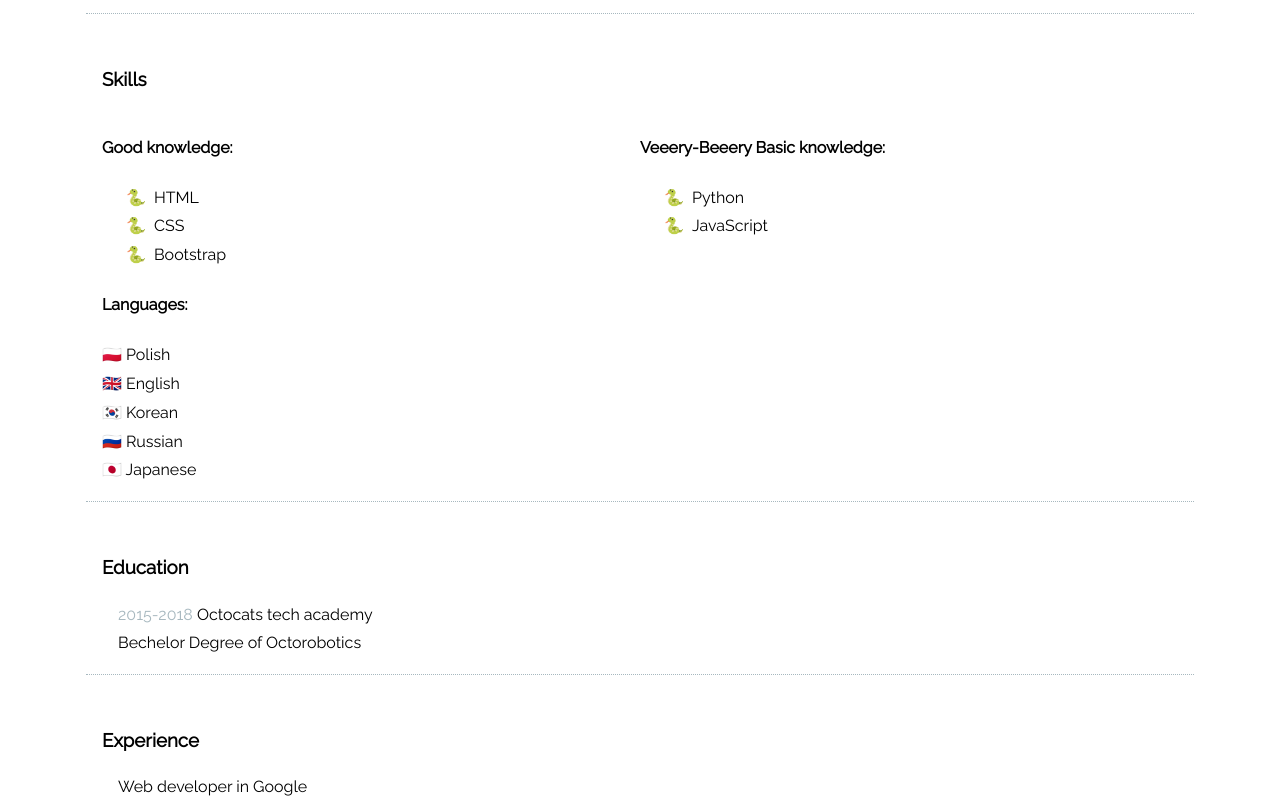
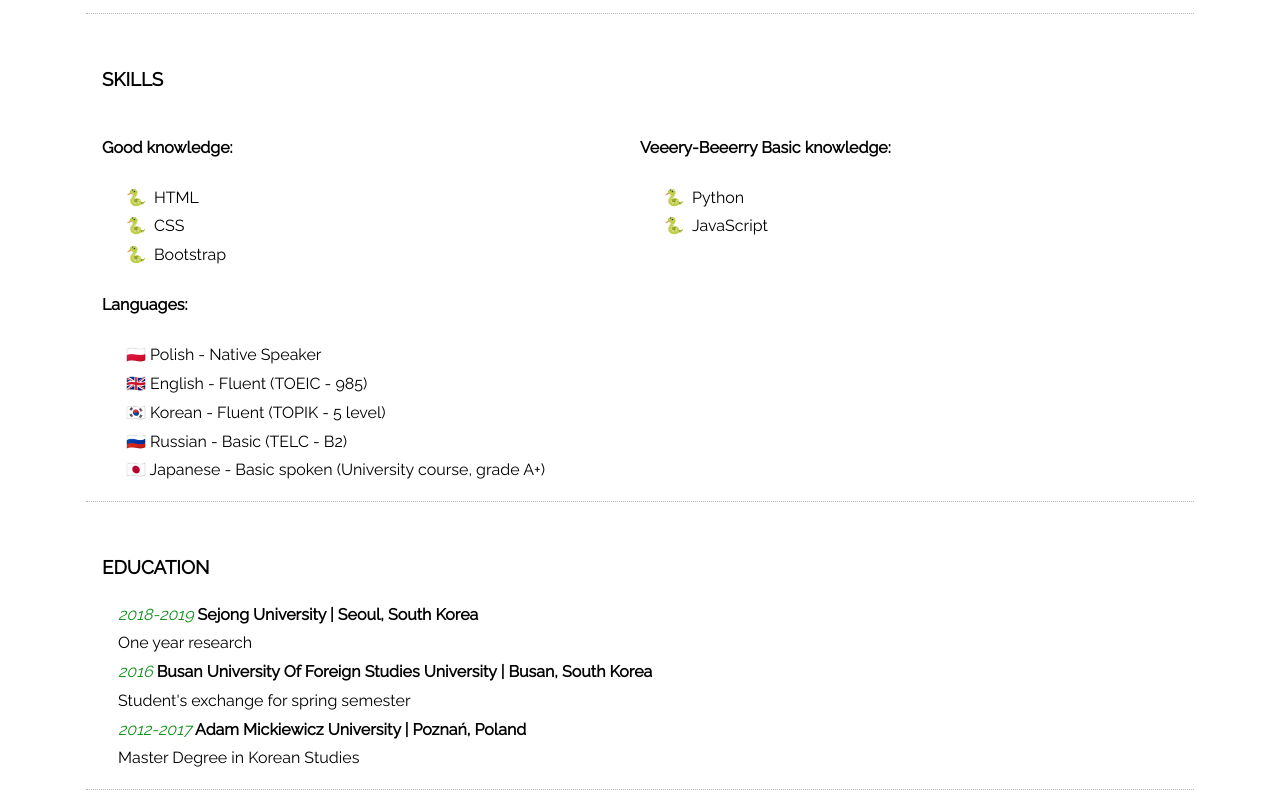
Before and after one commit to kuroitenshi9/myCV, a plain HTML site: page index.html in a window 1280 px wide. Shown: the part 837-1642 px from the top of the page. Drawn offline with Linux system fonts and the light colour scheme.

Commit message:
added education section

```diff
--- a/index.html
+++ b/index.html
@@ -16,8 +16,8 @@
 			</div>
 			<h1>Eva Biel</h1>
 			<section>
-				<p>Hello! My name is Ewa Biel but you can call me Eva. I worked as an EFL teacher in South Korea and now I want to kick out my career as and back-end developer.
-				I like simple design and pretty code. Not found of JS. After work I"m home barista.<br>PS I"m a cat in disguise :)</p>
+				<p>Hello! My real name is Ewa Biel but you can call me Eva. I worked as an EFL teacher in South Korea and now I want to kick out my career as and back-end developer.
+				I like simple design and pretty code. Not found of JS. After work I turn into home barista.<br>PS I'm a cat in disguise :)</p>
 			</section>
 		</header>
 		<main>
@@ -29,7 +29,7 @@
 							2019 - Flynerd Python course
 						</div>
 						<div class="description">
-							<p>I"ve started learning Python coding language with Rita"s online course. </p>
+							<p>I've started learning Python coding language with Rita"s online course. </p>
 						</div>
 				</article>
 
@@ -38,7 +38,7 @@
 						2019 - Web Programming (Sejong University)
 					</div>
 					<div class="description">
-						<p>University course from major Engineering. I"ve learnt basics of HTML5, CSS and JavaScript. Finished course with grade A0 and made final project using Bootstrap, CSS and JavaScript. </p>
+						<p>University course from major Engineering. I've learnt basics of HTML5, CSS and JavaScript. Finished course with grade A0 and made final project using Bootstrap, CSS and JavaScript. </p>
 					</div>
 				</article>
 
@@ -47,7 +47,7 @@
 						2017 - Django Girls Poznań
 						</div>
 						<div class="description">
-							<p>I"ve took part in Django Girls workshop and built my first blog website using Django framework.</p>
+							<p>I've took part in Django Girls workshop and built my first blog website using Django framework.</p>
 						</div>
 				</article>
 			</section>
@@ -65,37 +65,55 @@
 						</ul>
 					</div>
 					<div class="column">
-					<h4>Veeery-Beeery Basic knowledge:</h4>
+					<h4>Veeery-Beeerry Basic knowledge:</h4>
 						<ul class="list-dashed">
 							<li>Python</li>
 							<li>JavaScript</li>
 						</ul>
 					</div>
-					<div class="column">
+					<div class="no-column">
 					<h4>Languages:</h4>
 						<ul>
-							<li>🇵🇱 Polish</li>
-							<li>🇬🇧 English</li>
-							<li>🇰🇷 Korean</li>
-							<li>🇷🇺 Russian</li>
-							<li>🇯🇵 Japanese</li>
+							<li>🇵🇱 Polish - Native Speaker</li>
+							<li>🇬🇧 English - Fluent (TOEIC - 985)</li>
+							<li>🇰🇷 Korean - Fluent (TOPIK - 5 level)</li>
+							<li>🇷🇺 Russian - Basic (TELC - B2)</li>
+							<li>🇯🇵 Japanese - Basic spoken (University course, grade A+)</li>
 						</ul>
 					</div>
 				</div>
 			</section>
+
+
 
 			<!-- Education -->
 			<section>
 				<h3>Education</h3>
 	      <article>
 	        <div class="school">
-	          <span>2015-2018</span> Octocats tech academy
+	          <span>2018-2019</span> Sejong University | Seoul, South Korea
 	        </div>
 	        <div class="description">
-	          Bechelor Degree of Octorobotics
+	        One year research
+			</div>
+
+			<div class="school">
+			  <span>2016</span> Busan University of Foreign Studies University | Busan, South Korea
+	        </div>
+	        <div class="description">
+	        Student's exchange for spring semester
+	        </div>
+
+			<div class="school">
+	          <span>2012-2017</span> Adam Mickiewicz University | Poznań, Poland
+	        </div>
+	        <div class="description">
+	        Master Degree in Korean Studies
 	        </div>
 	      </article>
 			</section>
+
+
 			<!-- Experience / Projects / Portfolio ... -->
 		<section>
 			<h3>Experience</h3>
@@ -103,7 +121,7 @@
 				<div class="job">
 					Web developer in Google
 				</div>
-				<div class="descrition">
+				<div class="description">
 					<p>Lorem ipsum dolor sit amet, consectetur adipiscing elit. Duis non iaculis mi, vel lacinia odio. Nam eget nisi in ante fermentum consectetur. Vivamus metus dui, placerat vel arcu eu, interdum faucibus magna.</p>
 				</div>
 			</article>
--- a/style.css
+++ b/style.css
@@ -37,9 +37,14 @@ header section {
 header img {
   max-width: 150px;
   border-radius: 50%;
+  -webkit-filter: grayscale(90%);
+  filter: grayscale(90%);
 }
-
-h1 {
+header img:hover {
+  -webkit-filter: grayscale(0%);
+  filter: grayscale(0%);
+}
+h1, h3 {
   margin: 1em 0;
   text-transform: uppercase;
 }
@@ -61,8 +66,8 @@ main section:not(:last-child)  {
   -ms-flex: 0 0 33.3%;
   flex: 0 0 33.3%;
   max-width: 33%;
-  color: mediumorchid;
-  text-transform: uppercase;
+  color: #415a54;
+  text-transform: capitalize;
   font-weight: bold;
 }
 
@@ -87,17 +92,21 @@ main section:not(:last-child)  {
   flex: 0 0 50%;
   max-width: 50%;
 }
+.school {
+  text-transform: capitalize;
+  font-weight: bold;
+}
 .school span {
-  color: #A7B8BF;
-}
-ul {
-  margin: 0;
+  color: rgb(17, 143, 27);
+  font-style: italic;
+  font-weight: normal;
 }
 ul {
   list-style-type: none;
+  margin: 0;
   padding: 0;
 }
-ul.list-dashed > li {
+ul > li {
   padding-left: 1.5em;
 }
 ul.list-dashed > li::before {
```
